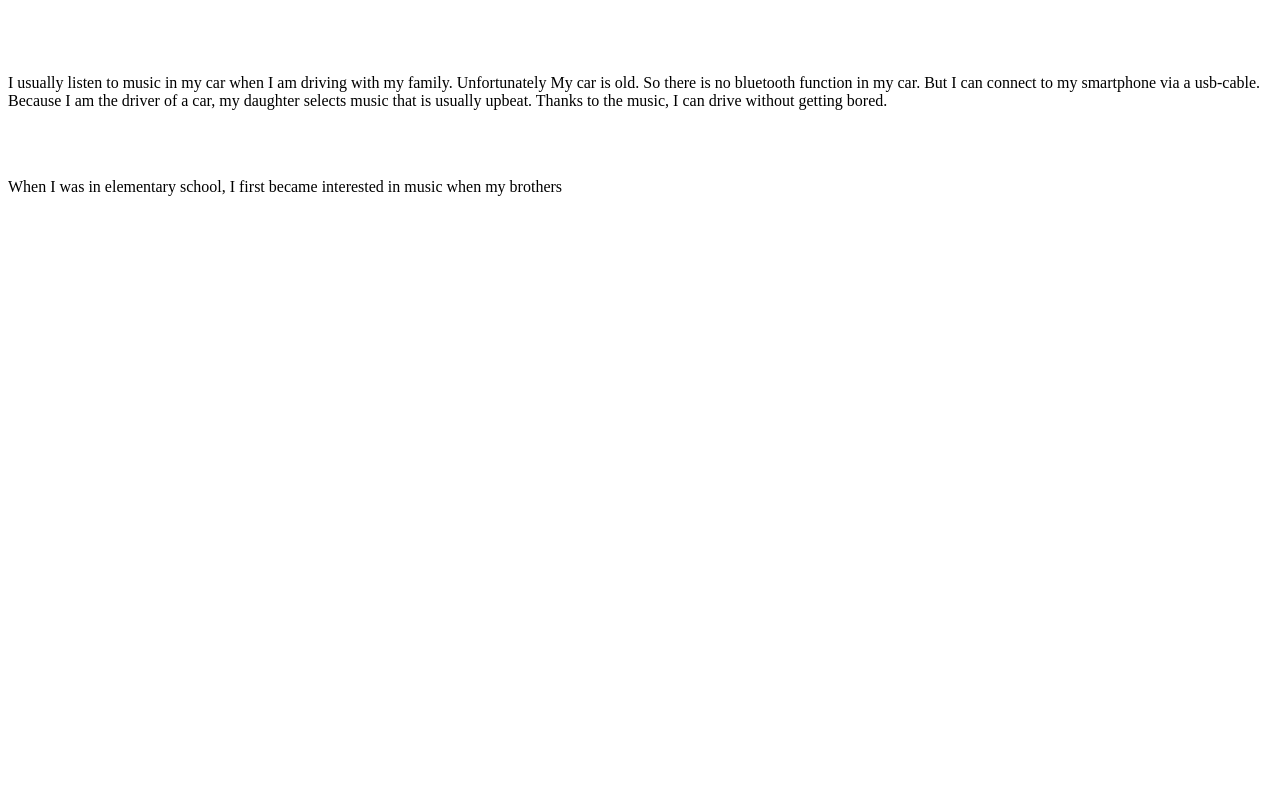
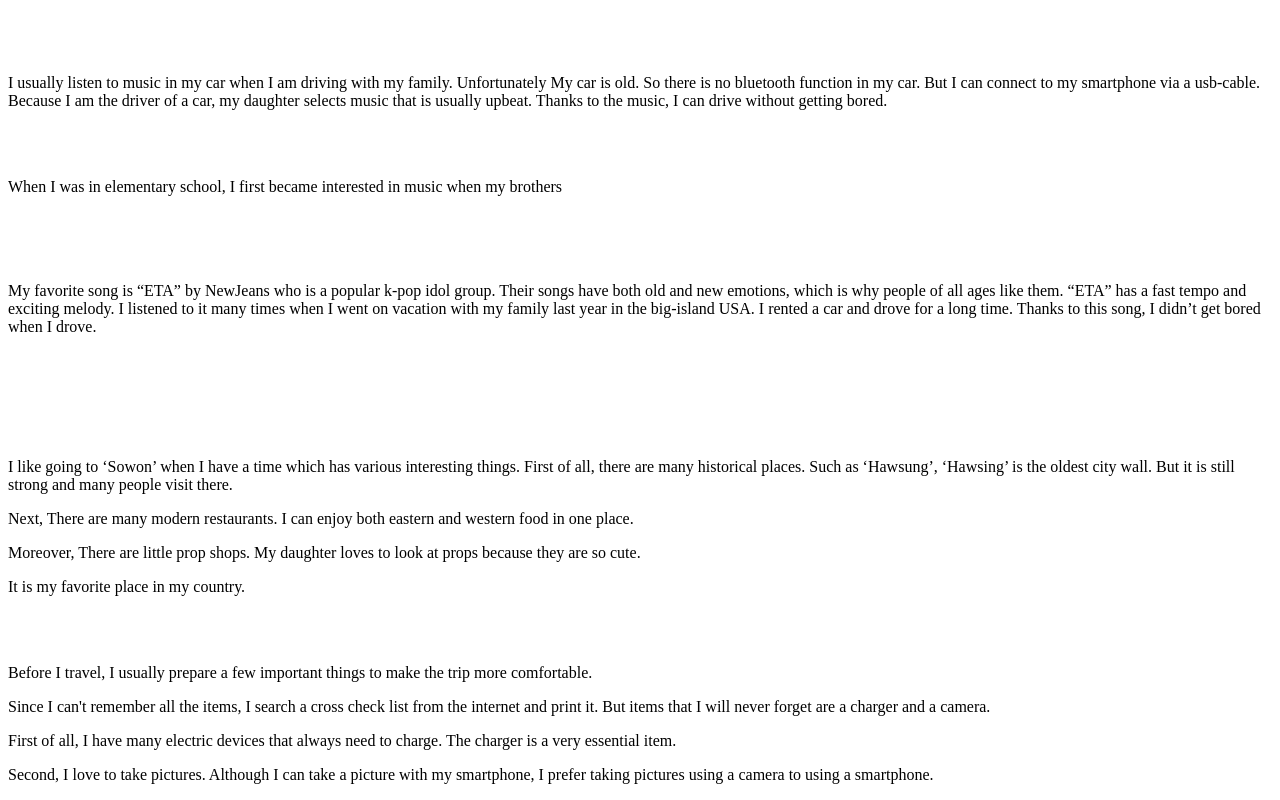
Before and after one commit to pipiraji/opic_pub, a plain HTML site: page OPIc.html in a window 1280 px wide. Shown: the part 1346-2146 px from the top of the page. Before the commit the page ends 1710 px from the top, so only its background shows below. Drawn offline with Linux system fonts and the light colour scheme.

Commit message:
2024-08-24_22:43:05

```diff
--- a/OPIc.html
+++ b/OPIc.html
@@ -49,9 +49,20 @@
 <br/>
 <br/>
 <br/>
+<p>My favorite song is “ETA” by NewJeans who is  a popular k-pop idol group. Their songs have both old and new emotions, which is why people of all ages like them. “ETA” has a fast tempo and exciting melody. I  listened to it many times when I went on vacation with my family last year in the big-island USA. I rented a car and drove for a long time. Thanks to this song, I didn’t get bored when I drove. </p>
 <br/>
 <br/>
 <br/>
 <br/>
 <br/>
+<p>I like going to ‘Sowon’ when I have a time which has various interesting things.  First of all, there are many historical places. Such as  ‘Hawsung’, ‘Hawsing’ is the oldest city wall. But it is still strong and many people visit there.</p>
+<p>Next, There are many modern restaurants. I can enjoy both eastern and western food in one place. </p>
+<p>Moreover, There are little prop shops. My daughter loves to look at props because they are so cute. </p>
+<p>It is my favorite place in my country. </p>
+<br/>
+<br/>
+<p>Before I travel, I usually prepare a few important things to make the trip more comfortable. </p>
+<p>Since I can&#x27;t remember all the items, I search a cross check list from the internet and print it.  But items that I will never forget are a charger and a camera. </p>
+<p>First of all, I have many electric devices that always need to charge. The charger is a very essential item.</p>
+<p> Second, I love to take pictures. Although I can take a picture with my smartphone, I prefer taking pictures using a camera to using a smartphone.</p>
 </body></html>
```
